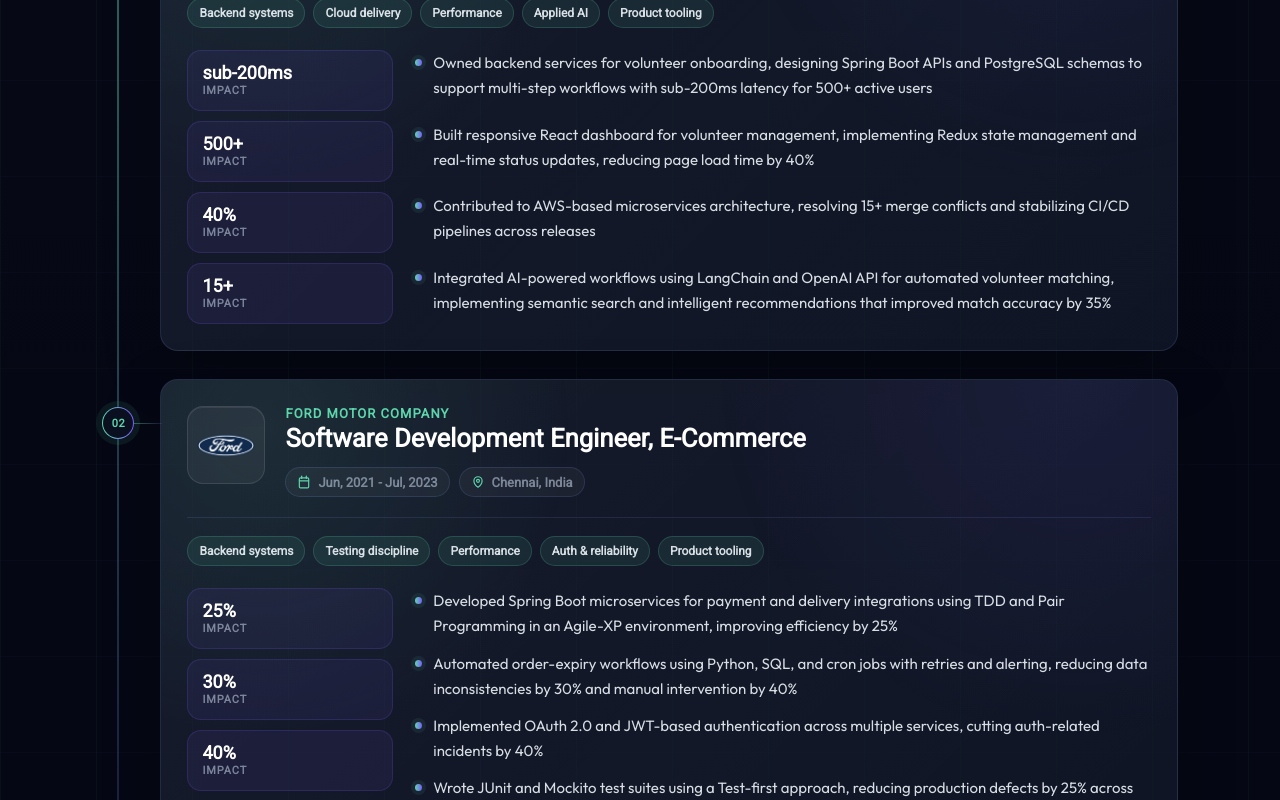
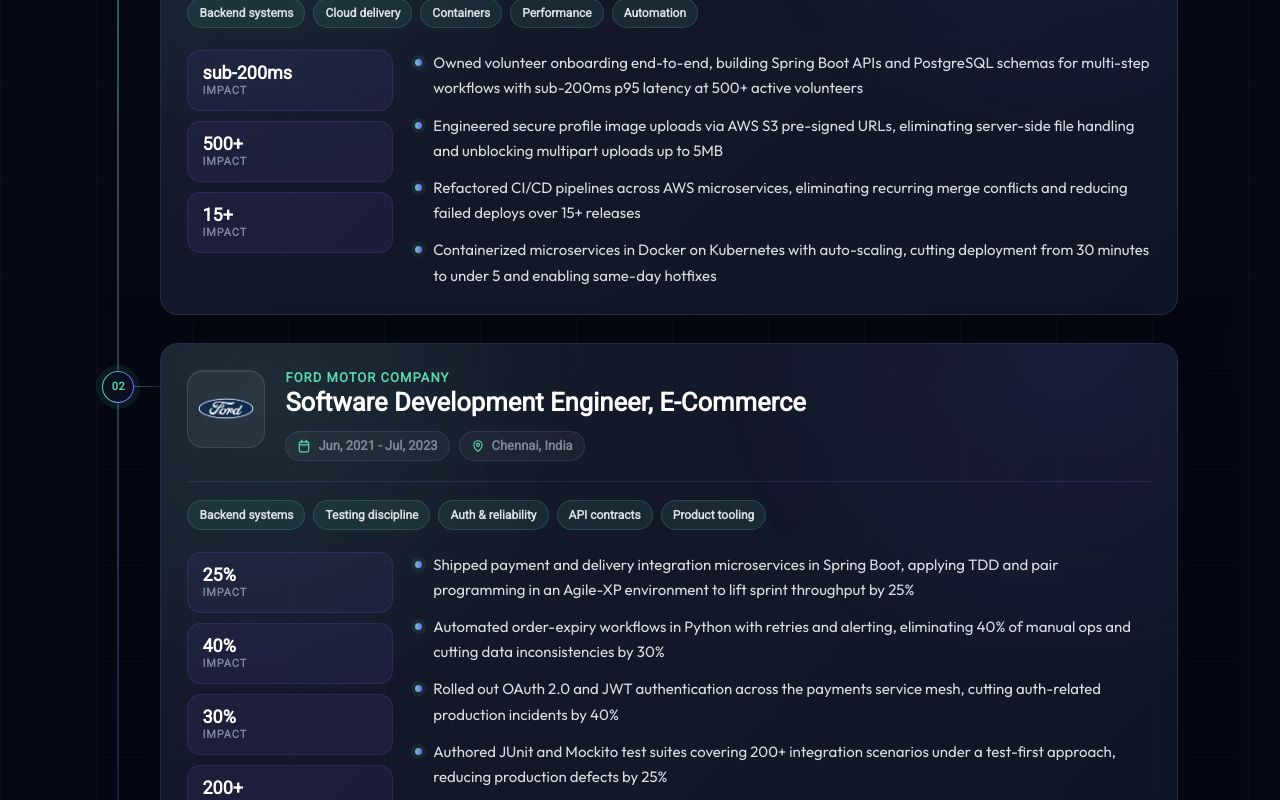
Before and after one commit to ShashikarNEU/personal-portfolio, a React (Create React App) app: page / in a window 1280 px wide. Shown: the part 1360-2160 px from the top of the page. Built offline with nearby package versions, Linux system fonts and the light colour scheme; no server answers; a web font is replaced by a local one.

Commit message:
Sync portfolio content with resume

```diff
--- a/src/components/Experience/experience.tsx
+++ b/src/components/Experience/experience.tsx
@@ -6,12 +6,14 @@
   const text = items.join(' ').toLowerCase();
   const signals = [
     { label: 'Backend systems', terms: ['spring boot', 'api', 'postgresql', 'microservices'] },
-    { label: 'Cloud delivery', terms: ['aws', 'ci/cd', 'pipelines'] },
+    { label: 'Cloud delivery', terms: ['aws', 'ci/cd', 'pipelines', 's3'] },
+    { label: 'Containers', terms: ['docker', 'kubernetes', 'auto-scaling'] },
     { label: 'Testing discipline', terms: ['tdd', 'junit', 'mockito', 'test'] },
     { label: 'Performance', terms: ['latency', 'page load', 'efficiency', 'sub-200ms'] },
     { label: 'Applied AI', terms: ['langchain', 'openai', 'semantic', 'ai-powered'] },
     { label: 'Auth & reliability', terms: ['oauth', 'jwt', 'incidents', 'root cause'] },
-    { label: 'Product tooling', terms: ['react', 'dashboard', 'admin ui'] },
+    { label: 'API contracts', terms: ['openapi', 'cors', 'payload'] },
+    { label: 'Product tooling', terms: ['react', 'dashboard', 'admin ui', 'frontend'] },
     { label: 'Automation', terms: ['python', 'sql', 'cron', 'automated'] },
   ];
 
--- a/src/data/experience.json
+++ b/src/data/experience.json
@@ -6,10 +6,10 @@
     "endDate": "Present",
     "location": "San Jose, CA",
     "experiences": [
-      "Owned backend services for volunteer onboarding, designing Spring Boot APIs and PostgreSQL schemas to support multi-step workflows with sub-200ms latency for 500+ active users",
-      "Built responsive React dashboard for volunteer management, implementing Redux state management and real-time status updates, reducing page load time by 40%",
-      "Contributed to AWS-based microservices architecture, resolving 15+ merge conflicts and stabilizing CI/CD pipelines across releases",
-      "Integrated AI-powered workflows using LangChain and OpenAI API for automated volunteer matching, implementing semantic search and intelligent recommendations that improved match accuracy by 35%"
+      "Owned volunteer onboarding end-to-end, building Spring Boot APIs and PostgreSQL schemas for multi-step workflows with sub-200ms p95 latency at 500+ active volunteers",
+      "Engineered secure profile image uploads via AWS S3 pre-signed URLs, eliminating server-side file handling and unblocking multipart uploads up to 5MB",
+      "Refactored CI/CD pipelines across AWS microservices, eliminating recurring merge conflicts and reducing failed deploys over 15+ releases",
+      "Containerized microservices in Docker on Kubernetes with auto-scaling, cutting deployment from 30 minutes to under 5 and enabling same-day hotfixes"
     ],
     "imageLogo": "saayam-logo.png"
   },
@@ -20,12 +20,12 @@
     "endDate": "Jul, 2023",
     "location": "Chennai, India",
     "experiences": [
-      "Developed Spring Boot microservices for payment and delivery integrations using TDD and Pair Programming in an Agile-XP environment, improving efficiency by 25%",
-      "Automated order-expiry workflows using Python, SQL, and cron jobs with retries and alerting, reducing data inconsistencies by 30% and manual intervention by 40%",
-      "Implemented OAuth 2.0 and JWT-based authentication across multiple services, cutting auth-related incidents by 40%",
-      "Wrote JUnit and Mockito test suites using a Test-first approach, reducing production defects by 25% across 200+ integration scenarios",
-      "Built internal React-based admin UI components for order monitoring and failure triage, improving operational visibility and reducing investigation time for support teams",
-      "Performed root cause analysis on 100+ customer issues, collaborating cross-functionally and tracking resolutions in JIRA"
+      "Shipped payment and delivery integration microservices in Spring Boot, applying TDD and pair programming in an Agile-XP environment to lift sprint throughput by 25%",
+      "Automated order-expiry workflows in Python with retries and alerting, eliminating 40% of manual ops and cutting data inconsistencies by 30%",
+      "Rolled out OAuth 2.0 and JWT authentication across the payments service mesh, cutting auth-related production incidents by 40%",
+      "Authored JUnit and Mockito test suites covering 200+ integration scenarios under a test-first approach, reducing production defects by 25%",
+      "Defined REST API contracts with frontend engineers via OpenAPI specs, eliminating a recurring class of CORS and payload bugs during release windows",
+      "Drove root cause analysis on 100+ production incidents across payment flows, partnering with QA to ship preventive fixes that eliminated top recurring failure modes"
     ],
     "imageLogo": "Ford-Logo-2.png"
   }
--- a/src/data/projects.json
+++ b/src/data/projects.json
@@ -1,21 +1,22 @@
 [
   {
     "id": 3,
-    "title": "Cloud Web Application",
+    "title": "AutoScaleLearn - AWS-Based E-Learning Submission Platform",
     "date": "Jan 2024 - April 2024",
-    "description": "Developed cloud-native web applications using SpringBoot and Hibernate, with Terraform for Infrastructure as Code (IaC) on Google Cloud Platform (GCP). Built and managed resources like VMs, Cloud SQL, and VPCs. Implemented CI pipelines using GitHub Actions for testing and provisioning, and orchestrated a serverless architecture with Google Cloud Functions and Pub/Sub for real-time event-driven notifications. Configured DNS, load balancing, and autoscaling to ensure scalable, robust solutions.",
+    "description": "Designed Spring Boot APIs and provisioned AWS infrastructure including VPC, EC2, RDS, IAM, SQS/SNS, Lambda, and API Gateway via Terraform, with GitHub Actions CI/CD, CloudWatch alerting, and autoscaling to handle traffic spikes without downtime.",
     "image": "CloudNativeApplication.png",
     "tags": [
-      "GCP",
-      "Pub/Sub",
-      "REST API",
+      "AWS",
+      "Spring Boot",
       "Terraform",
-      "Cloud SQL",
+      "GitHub Actions",
+      "RDS",
+      "SQS/SNS",
+      "Lambda",
+      "API Gateway",
+      "CloudWatch",
       "CI/CD",
-      "Load balancing",
-      "HCP Packer",
-      "SpringBoot",
-      "Hibernate"
+      "Autoscaling"
     ],
     "category": "cloud",
     "github": "https://github.com/ShashikarA-CSYE6225",
@@ -23,19 +24,19 @@
   },
   {
     "id": 1,
-    "title": "Geo-Aware Community Marketplace",
+    "title": "EventSphere - Geo-Aware Community Marketplace",
     "date": "Nov 2024 - Dec 2024",
-    "description": "locAll is a community-centric platform designed to connect individuals with local events, marketplace activities, and support initiatives. It offers location-based features like event management, a dynamic marketplace, real-time weather updates, events and a curated feed of local happenings. Additionally, locAll promotes sustainability and community care through food-sharing and donation opportunities, fostering a sense of togetherness within neighborhoods.",
+    "description": "Developed a full-stack marketplace with React, TypeScript, Node.js, Express, and MongoDB, supporting zipcode-scoped feeds with Mapbox, Stripe, and OpenWeatherMap integrations.",
     "image": "LocAll.png",
     "tags": [
-      "React Js",
-      "Redux",
-      "Node Js",
-      "Mongo DB",
-      "MUI",
-      "Express Js",
-      "Typescript",
-      "Sass",
+      "React",
+      "TypeScript",
+      "Node.js",
+      "Express",
+      "MongoDB",
+      "Mapbox",
+      "Stripe",
+      "OpenWeatherMap",
       "REST API"
     ],
     "category": "web app",
@@ -65,16 +66,16 @@
     "id": 7,
     "title": "Portfolio RAG Chatbot",
     "date": "May 2026",
-    "description": "A production-ready portfolio assistant backed by a FastAPI and LangGraph backend. It streams answers with SSE, uses Pinecone-backed retrieval, inspects GitHub repositories, preserves conversation threads, handles rate limits, and can route contact requests through SendGrid.",
+    "description": "Architected a multi-tool LangGraph agent over portfolio content with multi-query RRF fusion and LLM reranking on Pinecone, live GitHub API exploration for repos and source files, and SqliteSaver-backed persistent conversation memory.",
     "image": "PortfolioRAGChatbot.svg",
     "tags": [
       "FastAPI",
       "LangGraph",
       "RAG",
       "Pinecone",
+      "GitHub API",
       "OpenAI",
-      "React",
-      "SSE",
+      "SQLite",
       "SendGrid"
     ],
     "category": "Backend / RAG",
```
